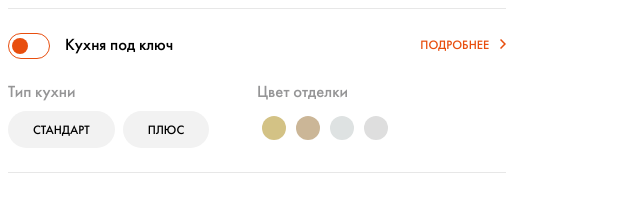
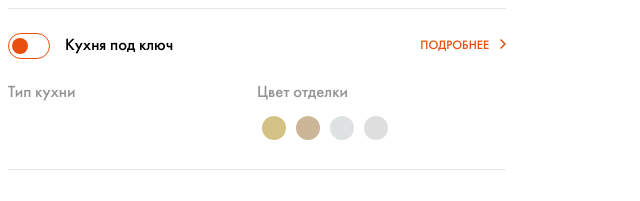
Before and after one commit to povar0305/french_rabbit, a Vue app: page / in a window 1280 px wide. Shown: the top 201 px of the page, without its empty margins (0-640 px from the left). Built offline with nearby package versions, Linux system fonts and the light colour scheme.

Commit message:
прописала props подробнее

```diff
--- a/src/App.vue
+++ b/src/App.vue
@@ -73,7 +73,7 @@ export default {
     return {
       switch_status: false,
       chip_kitchen: {
-        type: "types",
+        type: "text",
         name_group: "types1",
         data: ["Стандарт", "Плюс"],
       },
--- a/src/components/v-chip.vue
+++ b/src/components/v-chip.vue
@@ -9,7 +9,7 @@
           :value="element"
           v-on:change="$emit('change', $event.target.value)"
         />
-        <span v-if="data.type == 'types'" class="text">{{ element }}</span>
+        <span v-if="data.type == 'texts'" class="text">{{ element }}</span>
         <span
           v-if="data.type == 'colors'"
           class="circle"
@@ -22,7 +22,13 @@
 <script>
 export default {
   name: "v-line",
-  props: ["data"],
+  props: {
+    data: {
+      type: String, //Тип выбор цвета colors или текст texts
+      name_group: String, // Название группы радио кнопок
+      data: Array, //данные для вывода радио кнопок
+    },
+  },
 };
 </script>
 <style lang="scss" scoped>
@@ -47,7 +53,7 @@ export default {
     display: flex;
     flex-direction: row;
   }
-  &.types label {
+  &.texts label {
     width: auto;
     border-radius: 32px;
     padding: 8px 24px;
```
